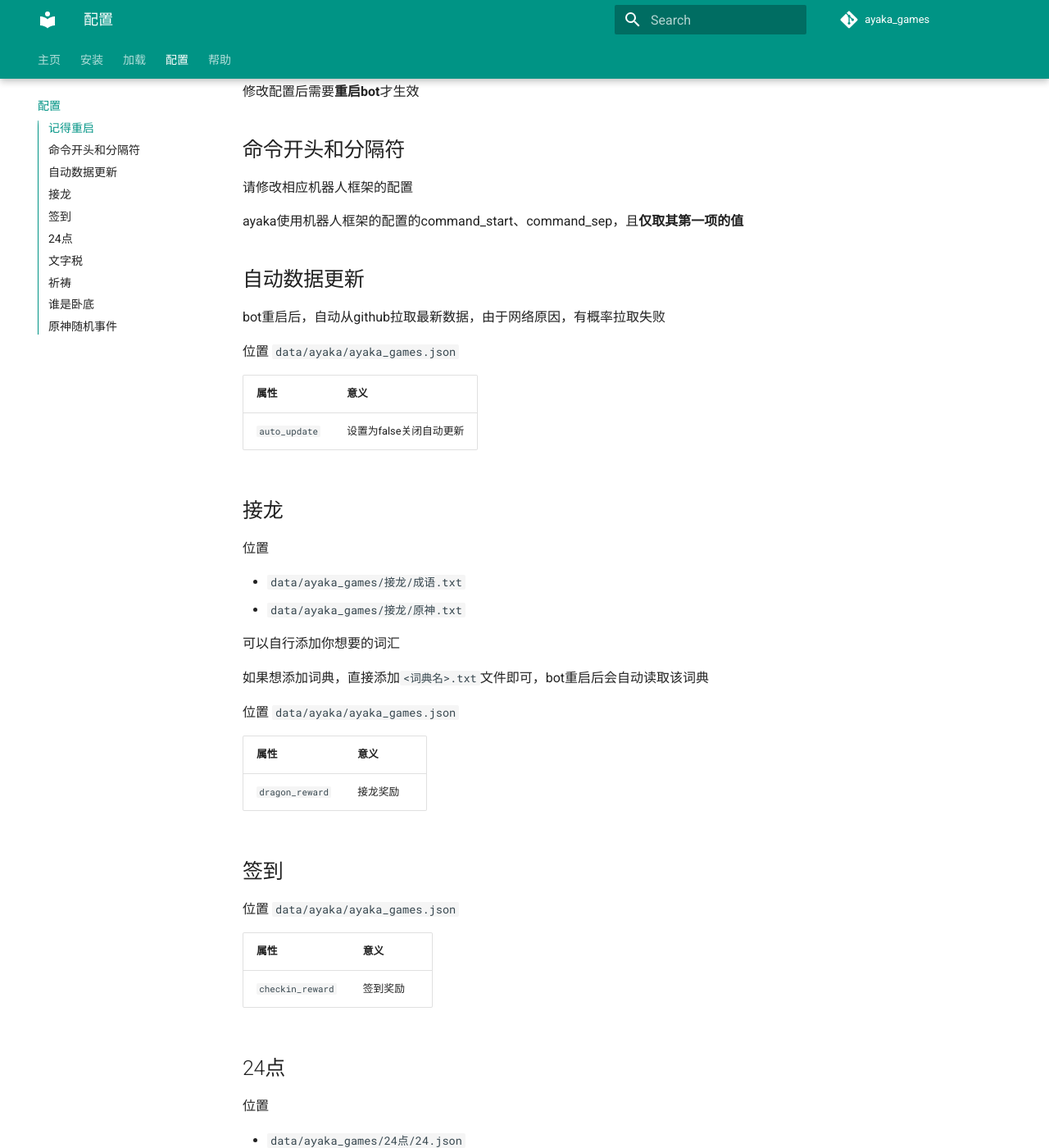
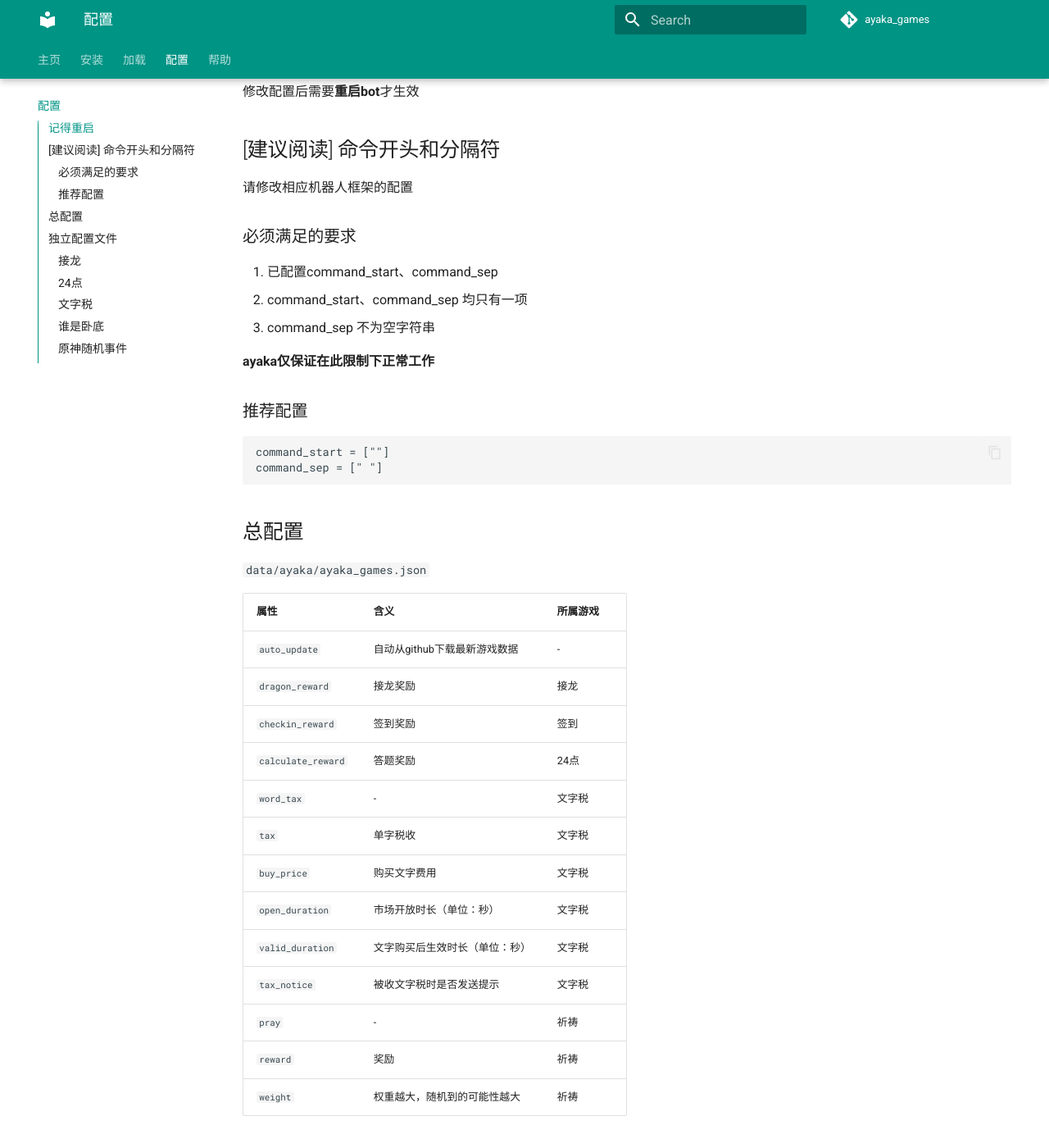
Before and after one commit to bridgeL/ayaka_games, an MkDocs documentation site: the page built from website/config.md, in a window 1280 px wide and 1400 px high, scrolled down 245 px. Shown: the whole window at 82% size. Built offline with MkDocs 1.6.1 and Material for MkDocs 9.7.7, drawn with Linux system fonts in a browser that asks for light colours; comment, search, counter and statistics services are not loaded; some of the changed text lies outside the part shown.

Commit message:
更新文档

````diff
--- a/website/config.md
+++ b/website/config.md
@@ -4,25 +4,48 @@
 
 修改配置后需要**重启bot**才生效
 
-## 命令开头和分隔符
+## [建议阅读] 命令开头和分隔符
 
 请修改相应机器人框架的配置
 
-ayaka使用机器人框架的配置的command_start、command_sep，且**仅取其第一项的值**
+### 必须满足的要求
 
-## 自动数据更新
+1. 已配置command_start、command_sep
+2. command_start、command_sep 均只有一项
+3. command_sep 不为空字符串
 
-bot重启后，自动从github拉取最新数据，由于网络原因，有概率拉取失败
+**ayaka仅保证在此限制下正常工作**
 
-位置 `data/ayaka/ayaka_games.json`
+### 推荐配置
 
-| 属性          | 意义                    |
-| ------------- | ----------------------- |
-| `auto_update` | 设置为false关闭自动更新 |
+```
+command_start = [""]
+command_sep = [" "]
+```
 
-## 接龙
+## 总配置
 
-位置
+`data/ayaka/ayaka_games.json`
+
+| 属性               | 含义                           | 所属游戏 |
+| ------------------ | ------------------------------ | -------- |
+| `auto_update`      | 自动从github下载最新游戏数据   | -        |
+| `dragon_reward`    | 接龙奖励                       | 接龙     |
+| `checkin_reward`   | 签到奖励                       | 签到     |
+| `calculate_reward` | 答题奖励                       | 24点     |
+| `word_tax`         | -                              | 文字税   |
+| `tax`              | 单字税收                       | 文字税   |
+| `buy_price`        | 购买文字费用                   | 文字税   |
+| `open_duration`    | 市场开放时长（单位：秒）       | 文字税   |
+| `valid_duration`   | 文字购买后生效时长（单位：秒） | 文字税   |
+| `tax_notice`       | 被收文字税时是否发送提示       | 文字税   |
+| `pray`             | -                              | 祈祷     |
+| `reward`           | 奖励                           | 祈祷     |
+| `weight`           | 权重越大，随机到的可能性越大   | 祈祷     |
+
+## 独立配置文件
+
+### 接龙
 
 - `data/ayaka_games/接龙/成语.txt`
 - `data/ayaka_games/接龙/原神.txt`
@@ -31,75 +54,27 @@ bot重启后，自动从github拉取最新数据，由于网络原因，有概
 
 如果想添加词典，直接添加`<词典名>.txt`文件即可，bot重启后会自动读取该词典
 
-位置 `data/ayaka/ayaka_games.json`
-
-| 属性            | 意义     |
-| --------------- | -------- |
-| `dragon_reward` | 接龙奖励 |
-
-## 签到
-
-位置 `data/ayaka/ayaka_games.json`
-
-| 属性             | 意义     |
-| ---------------- | -------- |
-| `checkin_reward` | 签到奖励 |
-
-## 24点
-
-位置
+### 24点
 
 - `data/ayaka_games/24点/24.json`
 - `data/ayaka_games/24点/48.json`
 
-可以自行添加题目
-
 如果想添加新题型，直接添加`<数字>.json`文件即可，bot重启后会自动读取该题型
 
-位置 `data/ayaka/ayaka_games.json`
+### 文字税
 
-| 属性               | 意义     |
-| ------------------ | -------- |
-| `calculate_reward` | 答题奖励 |
-
-## 文字税
-
-位置 `data/ayaka/ayaka_games.json`
-
-
-`word_tax` 子项
-
-| 属性             | 意义                          |
-| ---------------- | ----------------------------- |
-| `tax`            | 单字税收                      |
-| `buy_price`      | 购买文字费用                  |
-| `open_duration`  | 市场开放市场（单位：s）       |
-| `valid_duration` | 文字购买后生效时长（单位：s） |
-| `tax_notice`     | 被收文字税时是否发送提示      |
-
-位置 `data/ayaka_games/文字税.txt`
+`data/ayaka_games/文字税.txt`
 
 设置文字市场的文字池，每次从文字池中抽取20个进入市场
 
-## 祈祷
+### 谁是卧底
 
-位置 `data/ayaka/ayaka_games.json`
-
-`pray` 子项
-
-| 属性     | 意义                               |
-| -------- | ---------------------------------- |
-| `reward` | 奖励                               |
-| `weight` | 权重，权重越大，随机到的可能性越大 |
-
-## 谁是卧底
-
-位置 `data/ayaka_games/谁是卧底.txt`
+`data/ayaka_games/谁是卧底.txt`
 
 可以自行添加你想要的词汇，一行一对词汇，前者是普通人，后者是卧底
 
-## 原神随机事件
+### 原神随机事件
 
-位置 `data/ayaka_games/原神随机事件.json`
+`data/ayaka_games/原神随机事件.json`
 
-看得懂就自己改，看不懂就算了（doge
+看得懂就自己改，看不懂就算了，写的比较随性（doge
````
Also changed, not shown: docs/config/index.html (+123 -134 lines), docs/index.html (+15 -1 lines), docs/search/search_index.json (+1 -1 lines), docs/sitemap.xml (+5 -5 lines), readme.md (+1 -1 lines), website/index.md (+8 -1 lines), 1 other file.
